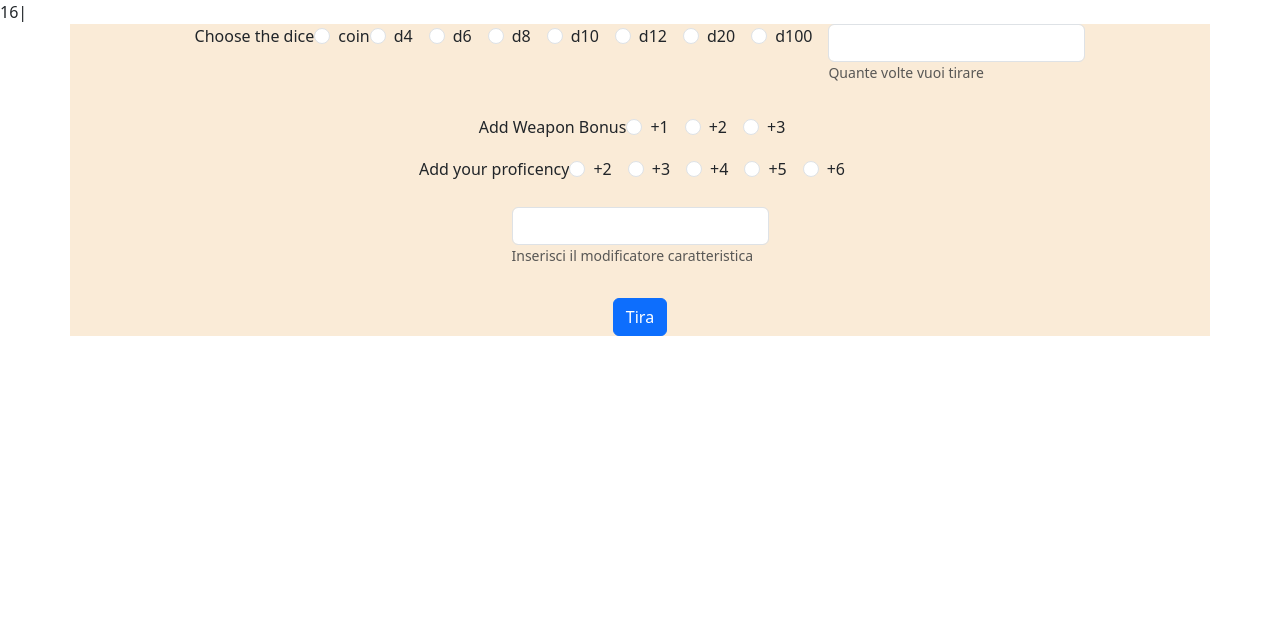
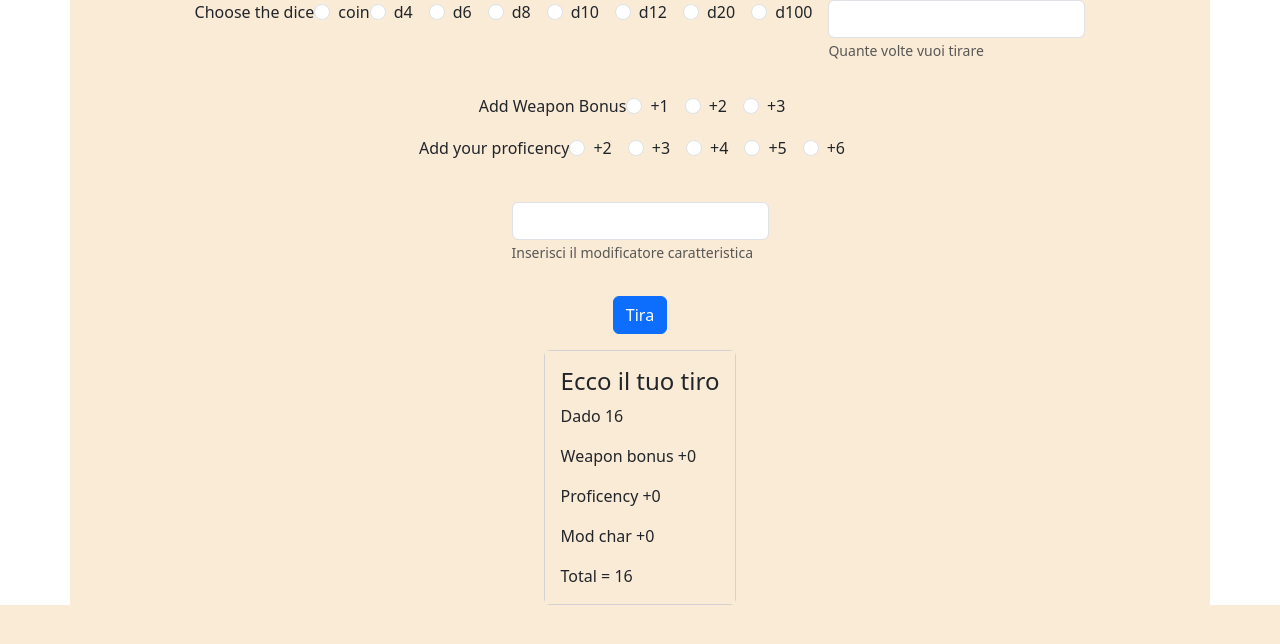
Before and after one commit to Giovanni-Cattaneo/php-dice-roller, a PHP site: page / in a window 1280 px wide. Shown: the top 644 px of the page. Run offline with PHP 8.4, Linux system fonts and the light colour scheme; some libraries are stand-ins or nearby versions.

Commit message:
add results

```diff
--- a/index.php
+++ b/index.php
@@ -13,16 +13,6 @@ $diceNumber = !empty($_GET["dice_number"]) && $_GET["dice_number"] > 0  ? $_GET[
 
 
 // echo ($dice);
-
-if (isset($dice) && isset($proficency)) {
-
-    for ($i = 0; $i < $diceNumber; $i++) {
-        $diceValue = rand(1, $dice);
-        $total = $diceValue + $proficency + $char + $weaponMod;
-        echo ($total);
-        echo ("|");
-    }
-}
 
 ?>
 
@@ -229,6 +219,32 @@ if (isset($dice) && isset($proficency)) {
                 Tira
             </button>
 
+
+            <div class="card_section d-flex gap-3 flex-wrap">
+                <?php
+                if (isset($dice) && isset($proficency)) {
+
+                    for ($i = 0; $i < $diceNumber; $i++) {
+                        $diceValue = rand(1, $dice);
+                        $total = $diceValue + $proficency + $char + $weaponMod;
+
+                ?>
+                        <div class="card">
+                            <div class="card-body">
+                                <h4 class="card-title">Ecco il tuo tiro</h4>
+                                <p class="card-text">Dado <?php echo ($diceValue) ?></p>
+                                <p class="card-text">Weapon bonus +<?php echo ($weaponMod) ?></p>
+                                <p class="card-text">Proficency +<?php echo ($proficency) ?></p>
+                                <p class="card-text">Mod char +<?php echo ($char) ?></p>
+                                <p class="card-text">Total = <?php echo ($total) ?></p>
+                            </div>
+                        </div>
+                <?php
+                    }
+                }
+                ?>
+            </div>
+
     </div>
 
 
```
